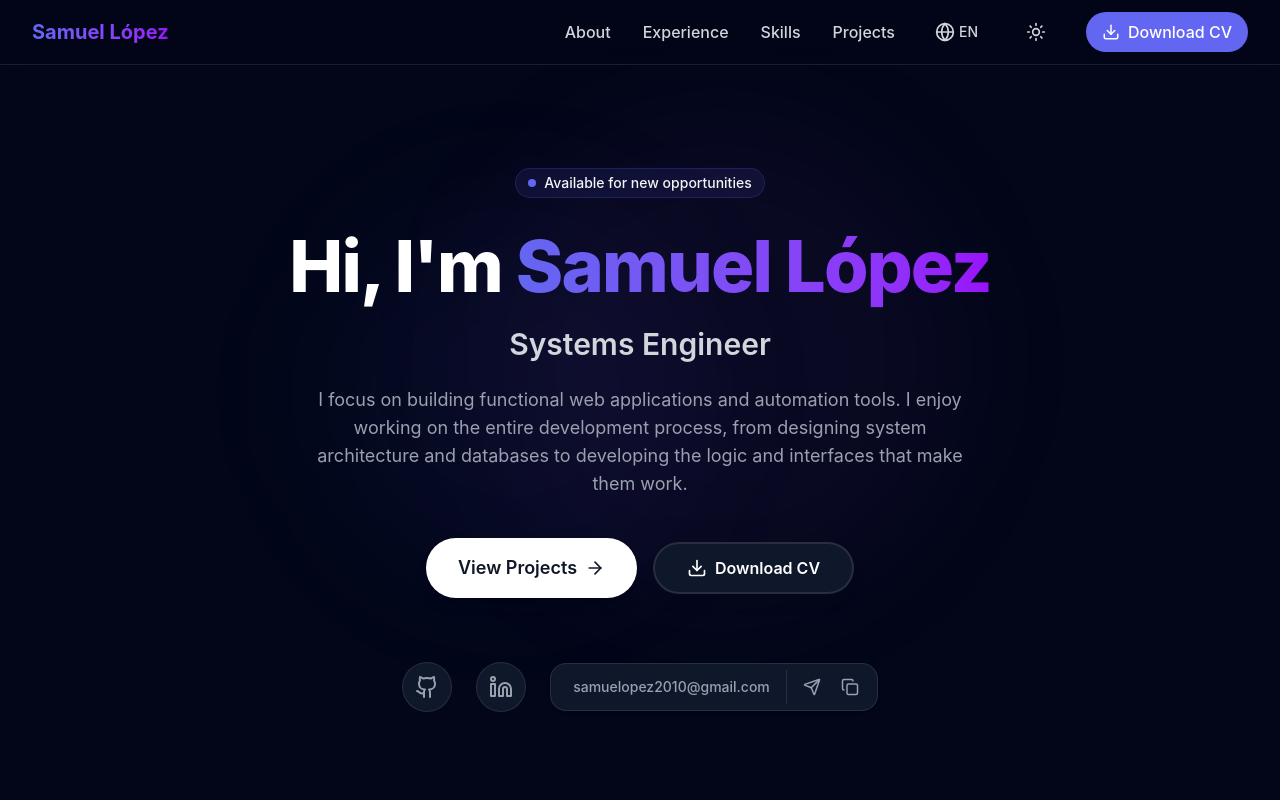
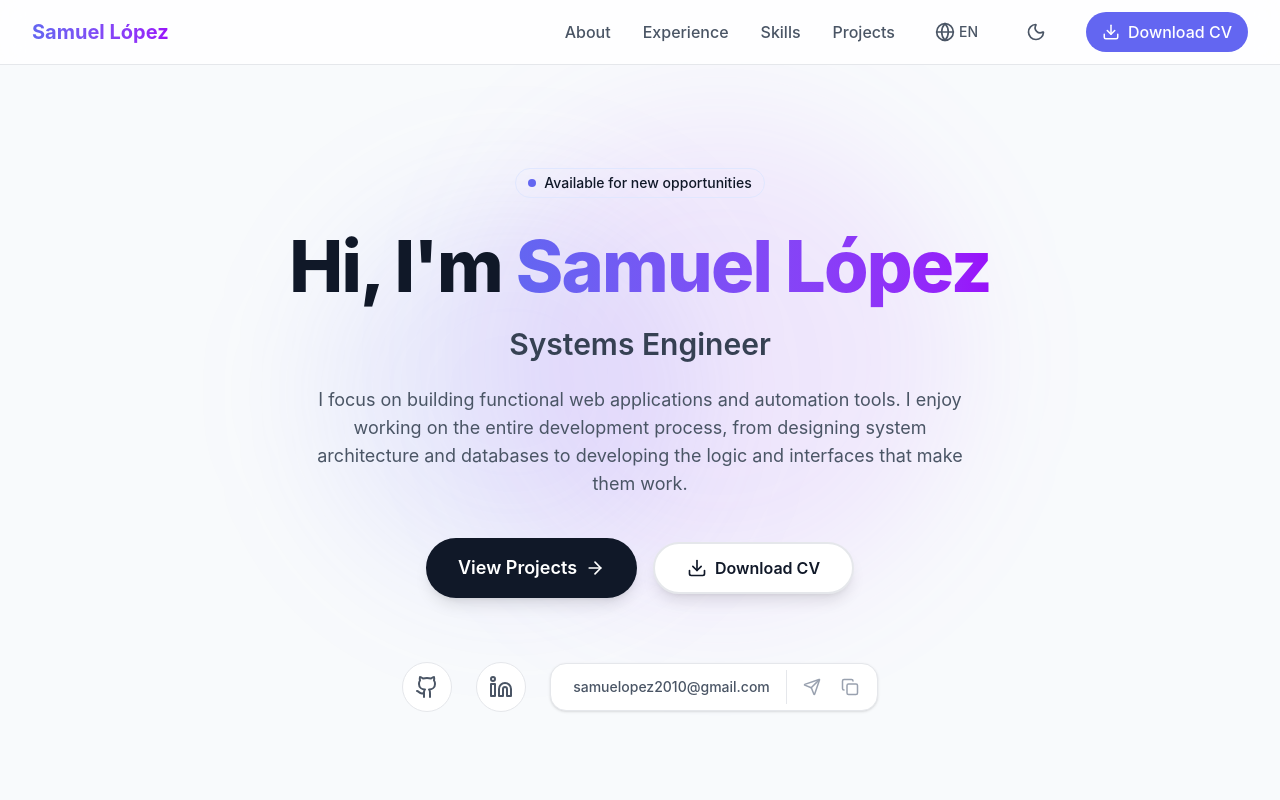
Before and after one commit to samuelopez2010/portfolio, a React (Vite) app: page / in a window 1280 px wide. Shown: the top 800 px of the page. Built offline with nearby package versions, Linux system fonts and the light colour scheme.

Commit message:
Add custom SVG logo and persist theme state

```diff
--- a/index.html
+++ b/index.html
@@ -2,7 +2,7 @@
 <html lang="en">
   <head>
     <meta charset="UTF-8" />
-    <link rel="icon" type="image/png" href="/samuel_photo.png" />
+    <link rel="icon" type="image/svg+xml" href="/samuel_logo.svg" />
     <meta name="viewport" content="width=device-width, initial-scale=1.0" />
 
     <!-- SEO Meta Tags -->
--- a/src/components/layout/Navbar.jsx
+++ b/src/components/layout/Navbar.jsx
@@ -5,7 +5,18 @@ import { useTranslation } from 'react-i18next'
 export default function Navbar() {
     const { t, i18n } = useTranslation()
     const [isOpen, setIsOpen] = useState(false)
-    const [isDark, setIsDark] = useState(true)
+
+    // Initialize dark mode from localStorage or system preference
+    const [isDark, setIsDark] = useState(() => {
+        if (typeof window !== 'undefined') {
+            const savedTheme = localStorage.getItem('theme')
+            if (savedTheme) {
+                return savedTheme === 'dark'
+            }
+            return window.matchMedia('(prefers-color-scheme: dark)').matches
+        }
+        return true
+    })
 
     const toggleLanguage = () => {
         const newLang = i18n.language.startsWith('en') ? 'es' : 'en'
@@ -15,8 +26,10 @@ export default function Navbar() {
     useEffect(() => {
         if (isDark) {
             document.documentElement.classList.add('dark')
+            localStorage.setItem('theme', 'dark')
         } else {
             document.documentElement.classList.remove('dark')
+            localStorage.setItem('theme', 'light')
         }
     }, [isDark])
 
```
Also changed, not shown: public/samuel_logo.svg (added).
